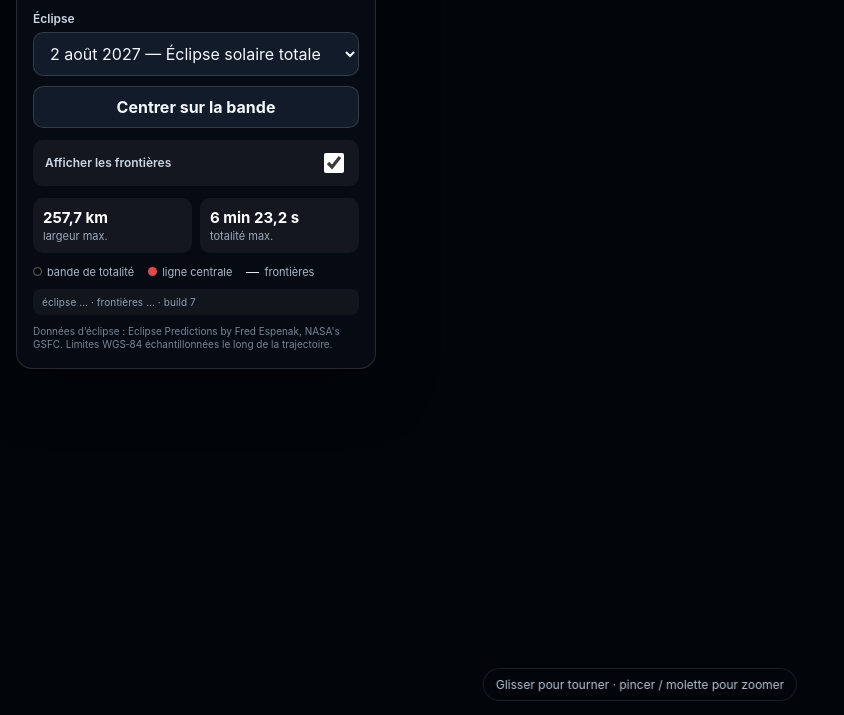
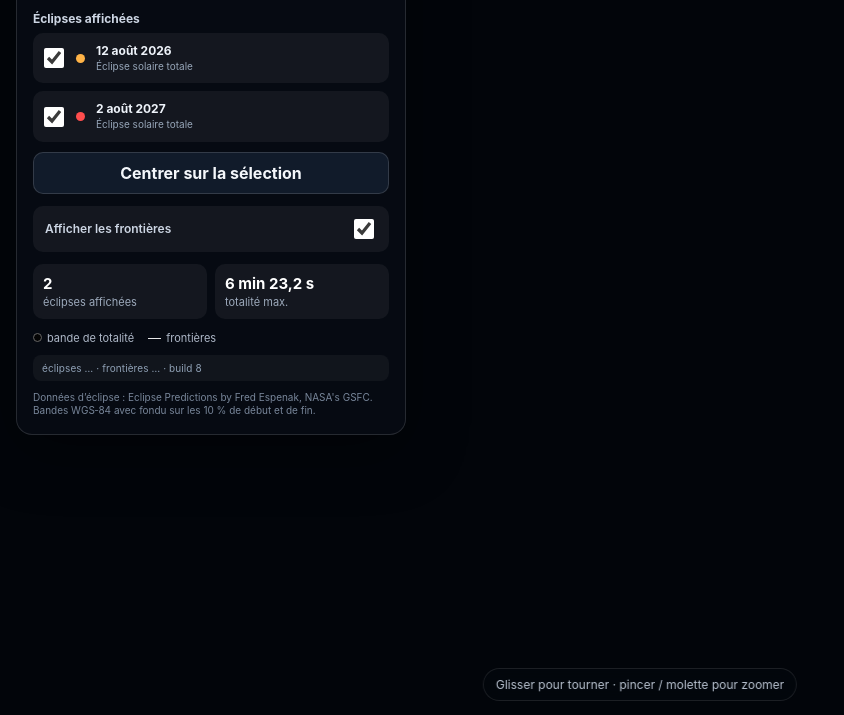
Before and after one commit to Ludodo06/eclipse-globe, a website: page index.html in a window 1280 px wide. Shown: the part 85-800 px from the top of the page, without its empty margins (0-844 px from the left). Drawn offline with Linux system fonts and the light colour scheme; a script that the page names is missing.

Commit message:
Add eclipse checkboxes and multi-display UI

```diff
--- a/index.html
+++ b/index.html
@@ -12,18 +12,25 @@
     #globe { position: absolute; inset: 0; }
     .panel {
       position: absolute; z-index: 3; top: max(16px, env(safe-area-inset-top)); left: max(16px, env(safe-area-inset-left));
-      width: min(360px, calc(100vw - 32px)); padding: 16px; border-radius: 16px;
-      background: rgba(7, 12, 20, .86); border: 1px solid rgba(255,255,255,.13); backdrop-filter: blur(16px);
-      box-shadow: 0 16px 60px rgba(0,0,0,.36);
+      width: min(390px, calc(100vw - 32px)); max-height: calc(100% - 32px); overflow-y: auto;
+      padding: 16px; border-radius: 16px; background: rgba(7, 12, 20, .86);
+      border: 1px solid rgba(255,255,255,.13); backdrop-filter: blur(16px); box-shadow: 0 16px 60px rgba(0,0,0,.36);
     }
     h1 { margin: 0 0 6px; font-size: 20px; }
     .subtitle { margin: 0 0 14px; color: #aeb8c8; font-size: 13px; line-height: 1.45; }
-    label { display:block; margin-bottom: 6px; color:#ccd5e3; font-size:12px; font-weight:600; }
-    select, button { width: 100%; border: 1px solid rgba(255,255,255,.14); background:#111b2a; color:#f4f7fb; padding:10px 12px; border-radius:10px; font:inherit; }
-    button { cursor:pointer; margin-top:10px; font-weight:650; }
+    .section-label { display:block; margin-bottom: 7px; color:#ccd5e3; font-size:12px; font-weight:700; }
+    button { width: 100%; border: 1px solid rgba(255,255,255,.14); background:#111b2a; color:#f4f7fb; padding:10px 12px; border-radius:10px; font:inherit; cursor:pointer; margin-top:10px; font-weight:650; }
     button:hover { background:#17253a; }
+    button:disabled { opacity:.45; cursor:not-allowed; }
+    .eclipse-list { display:grid; gap:8px; }
+    .eclipse-option { display:grid; grid-template-columns:22px 10px minmax(0,1fr); gap:10px; align-items:center; padding:10px 11px; border-radius:10px; background:rgba(255,255,255,.055); cursor:pointer; }
+    .eclipse-option input { width:20px; height:20px; margin:0; accent-color:#fff; }
+    .eclipse-swatch { width:9px; height:9px; border-radius:50%; }
+    .eclipse-option-text { min-width:0; }
+    .eclipse-option-text strong { display:block; font-size:12px; color:#eef3fa; }
+    .eclipse-option-text small { display:block; margin-top:2px; color:#96a5b8; font-size:10px; line-height:1.35; }
     .toggle-row { display:flex; align-items:center; justify-content:space-between; gap:14px; margin-top:12px; padding:10px 12px; border-radius:10px; background:rgba(255,255,255,.055); }
-    .toggle-row label { margin:0; font-size:12px; }
+    .toggle-row label { margin:0; color:#ccd5e3; font-size:12px; font-weight:600; }
     .toggle-row input { width:20px; height:20px; accent-color:#fff; flex:0 0 auto; }
     .stats { display:grid; grid-template-columns: 1fr 1fr; gap:8px; margin-top:12px; }
     .stat { padding:10px; border-radius:10px; background:rgba(255,255,255,.055); }
@@ -32,7 +39,6 @@
     .legend { display:flex; gap:14px; align-items:center; flex-wrap:wrap; margin-top:12px; color:#aeb8c8; font-size:11px; }
     .dot { width:9px; height:9px; border-radius:50%; display:inline-block; margin-right:5px; }
     .dot.black { background:#050505; border:1px solid #666; }
-    .dot.red { background:#e04a4a; }
     .line-white { width:13px; height:0; display:inline-block; margin:0 5px 3px 0; border-top:1px solid rgba(255,255,255,.9); }
     .status { margin-top:10px; padding:7px 9px; border-radius:8px; background:rgba(255,255,255,.045); color:#8fa0b5; font-size:10px; letter-spacing:.01em; }
     .credit { margin-top:10px; color:#78869a; font-size:10px; line-height:1.35; }
@@ -45,32 +51,45 @@
     <div id="globe"></div>
     <section class="panel">
       <h1>Eclipse Globe</h1>
-      <p class="subtitle">Visualisation 3D de la bande de totalité sur la Terre.</p>
-      <label for="eclipseSelect">Éclipse</label>
-      <select id="eclipseSelect">
-        <option value="2027-08-02-total">2 août 2027 — Éclipse solaire totale</option>
-      </select>
-      <button id="focusBtn">Centrer sur la bande</button>
+      <p class="subtitle">Visualisation 3D des bandes de totalité sur la Terre.</p>
+
+      <span class="section-label">Éclipses affichées</span>
+      <div id="eclipseList" class="eclipse-list">
+        <label class="eclipse-option">
+          <input type="checkbox" value="2026-08-12-total" checked />
+          <span class="eclipse-swatch" style="background:#ffb347"></span>
+          <span class="eclipse-option-text"><strong>12 août 2026</strong><small>Éclipse solaire totale</small></span>
+        </label>
+        <label class="eclipse-option">
+          <input type="checkbox" value="2027-08-02-total" checked />
+          <span class="eclipse-swatch" style="background:#ff4d4d"></span>
+          <span class="eclipse-option-text"><strong>2 août 2027</strong><small>Éclipse solaire totale</small></span>
+        </label>
+      </div>
+
+      <button id="focusBtn">Centrer sur la sélection</button>
+
       <div class="toggle-row">
         <label for="bordersToggle">Afficher les frontières</label>
         <input id="bordersToggle" type="checkbox" checked />
       </div>
+
       <div class="stats">
-        <div class="stat"><strong id="maxWidth">257,7 km</strong><span>largeur max.</span></div>
+        <div class="stat"><strong id="selectedCount">2</strong><span>éclipses affichées</span></div>
         <div class="stat"><strong id="maxDuration">6 min 23,2 s</strong><span>totalité max.</span></div>
       </div>
+
       <div class="legend">
         <span><i class="dot black"></i>bande de totalité</span>
-        <span><i class="dot red"></i>ligne centrale</span>
         <span><i class="line-white"></i>frontières</span>
       </div>
-      <div id="layerStatus" class="status">éclipse … · frontières … · build 7</div>
-      <div class="credit">Données d’éclipse : Eclipse Predictions by Fred Espenak, NASA's GSFC. Limites WGS‑84 échantillonnées le long de la trajectoire.</div>
+      <div id="layerStatus" class="status">éclipses … · frontières … · build 8</div>
+      <div class="credit">Données d’éclipse : Eclipse Predictions by Fred Espenak, NASA's GSFC. Bandes WGS‑84 avec fondu sur les 10 % de début et de fin.</div>
     </section>
     <div class="hint">Glisser pour tourner · pincer / molette pour zoomer</div>
   </div>
 
   <script src="https://unpkg.com/globe.gl@2.45.0/dist/globe.gl.min.js"></script>
-  <script type="module" src="./app.js?v=7"></script>
+  <script type="module" src="./app.js?v=8"></script>
 </body>
 </html>
```
